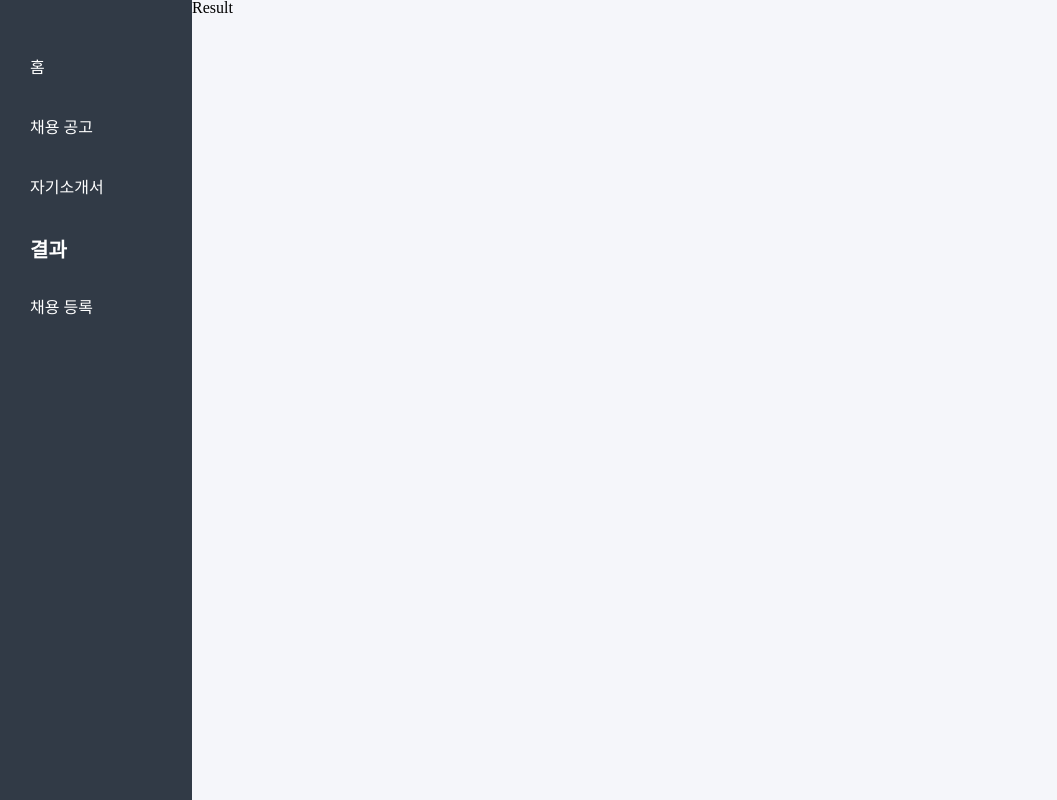
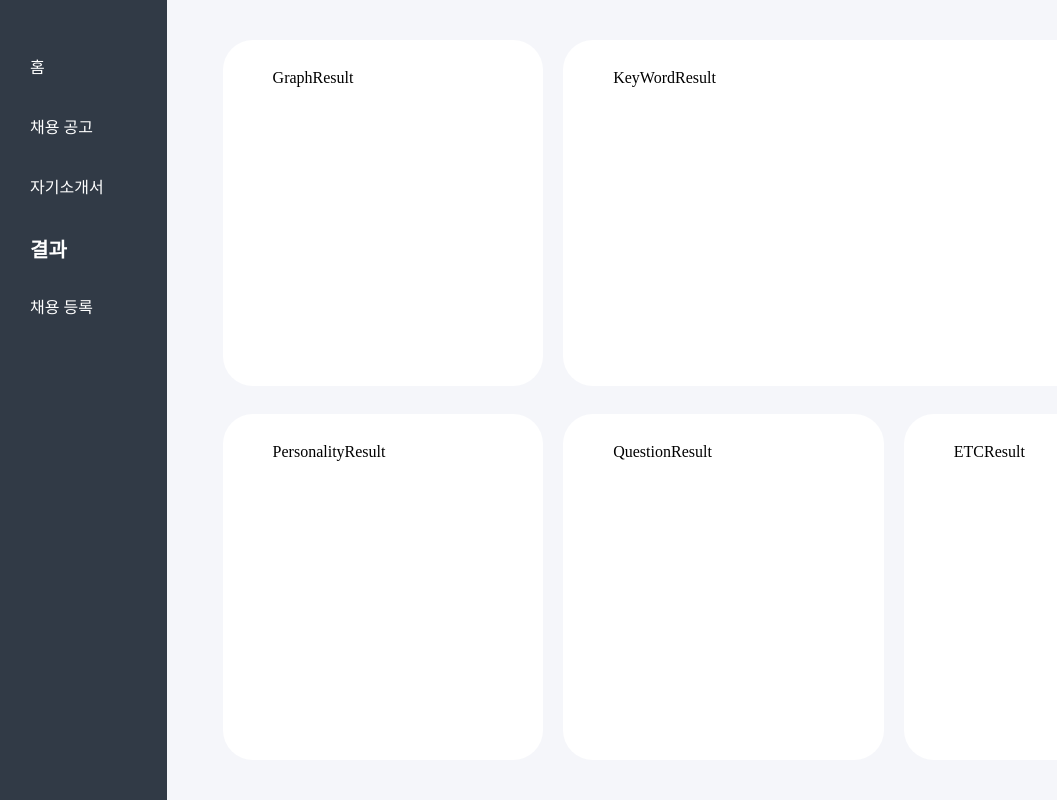
Before and after one commit to A-I-N-G/jarvise-client, a React (Create React App) app: page /result in a window 1280 px wide. Shown: the whole page, without its empty margins (0-1057 px from the left). Built offline with nearby package versions, Linux system fonts and the light colour scheme.

Commit message:
결과 창 틀 잡기

```diff
--- /dev/null
+++ b/src/components/ETCResult.tsx
@@ -0,0 +1,22 @@
+import styled from "styled-components";
+
+const ContentDiv = styled.div`
+  width: 32%;
+  height: 100%;
+  background-color: #fff;
+  border-radius: 30px;
+  padding: 30px 50px;
+  box-sizing: border-box;
+  overflow: scroll;
+  -ms-overflow-style: none; /* IE and Edge */
+  scrollbar-width: none; /* Firefox */
+  &::-webkit-scrollbar {
+    display: none; /* Chrome, Safari, Opera*/
+  }
+`;
+
+const ETCResult = () => {
+  return <ContentDiv>ETCResult</ContentDiv>;
+};
+
+export default ETCResult;
--- /dev/null
+++ b/src/components/GraphResult.tsx
@@ -0,0 +1,22 @@
+import styled from "styled-components";
+
+const ContentDiv = styled.div`
+  width: 32%;
+  height: 100%;
+  background-color: #fff;
+  border-radius: 30px;
+  padding: 30px 50px;
+  box-sizing: border-box;
+  overflow: scroll;
+  -ms-overflow-style: none; /* IE and Edge */
+  scrollbar-width: none; /* Firefox */
+  &::-webkit-scrollbar {
+    display: none; /* Chrome, Safari, Opera*/
+  }
+`;
+
+const GraphResult = () => {
+  return <ContentDiv>GraphResult</ContentDiv>;
+};
+
+export default GraphResult;
--- /dev/null
+++ b/src/components/KeyWordResult.tsx
@@ -0,0 +1,22 @@
+import styled from "styled-components";
+
+const ContentDiv = styled.div`
+  width: 66%;
+  height: 100%;
+  background-color: #fff;
+  border-radius: 30px;
+  padding: 30px 50px;
+  box-sizing: border-box;
+  overflow: scroll;
+  -ms-overflow-style: none; /* IE and Edge */
+  scrollbar-width: none; /* Firefox */
+  &::-webkit-scrollbar {
+    display: none; /* Chrome, Safari, Opera*/
+  }
+`;
+
+const KeyWordResult = () => {
+  return <ContentDiv>KeyWordResult</ContentDiv>;
+};
+
+export default KeyWordResult;
--- /dev/null
+++ b/src/components/PersonalityResult.tsx
@@ -0,0 +1,22 @@
+import styled from "styled-components";
+
+const ContentDiv = styled.div`
+  width: 32%;
+  height: 100%;
+  background-color: #fff;
+  border-radius: 30px;
+  padding: 30px 50px;
+  box-sizing: border-box;
+  overflow: scroll;
+  -ms-overflow-style: none; /* IE and Edge */
+  scrollbar-width: none; /* Firefox */
+  &::-webkit-scrollbar {
+    display: none; /* Chrome, Safari, Opera*/
+  }
+`;
+
+const PersonalityResult = () => {
+  return <ContentDiv>PersonalityResult</ContentDiv>;
+};
+
+export default PersonalityResult;
--- /dev/null
+++ b/src/components/QuestionResult.tsx
@@ -0,0 +1,22 @@
+import styled from "styled-components";
+
+const ContentDiv = styled.div`
+  width: 32%;
+  height: 100%;
+  background-color: #fff;
+  border-radius: 30px;
+  padding: 30px 50px;
+  box-sizing: border-box;
+  overflow: scroll;
+  -ms-overflow-style: none; /* IE and Edge */
+  scrollbar-width: none; /* Firefox */
+  &::-webkit-scrollbar {
+    display: none; /* Chrome, Safari, Opera*/
+  }
+`;
+
+const QuestionResult = () => {
+  return <ContentDiv>QuestionResult</ContentDiv>;
+};
+
+export default QuestionResult;
--- a/src/components/ResumeBox.tsx
+++ b/src/components/ResumeBox.tsx
@@ -1,4 +1,4 @@
-import { Dispatch, MouseEvent, SetStateAction } from "react";
+import { MouseEvent } from "react";
 import styled from "styled-components";
 import BigCard from "./BigCard";
 
--- a/src/pages/Result.tsx
+++ b/src/pages/Result.tsx
@@ -1,5 +1,53 @@
+import Wrapper from "../components/Wrapper";
+import styled from "styled-components";
+import GraphResult from "../components/GraphResult";
+import KeyWordResult from "../components/KeyWordResult";
+import PersonalityResult from "../components/PersonalityResult";
+import QuestionResult from "../components/QuestionResult";
+import ETCResult from "../components/ETCResult";
+
+const ContentBox = styled.div`
+  position: relative;
+  display: flex;
+  flex-direction: column;
+  justify-content: space-between;
+  flex-wrap: wrap;
+  width: 90%;
+  height: 90%;
+  top: 5%;
+  left: 5%;
+  overflow-y: scroll;
+  -ms-overflow-style: none; /* IE and Edge */
+  scrollbar-width: none; /* Firefox */
+  &::-webkit-scrollbar {
+    display: none; /* Chrome, Safari, Opera*/
+  }
+`;
+
+const ContentDiv = styled.div`
+  width: 100%;
+  height: 48%;
+  box-sizing: border-box;
+  display: flex;
+  justify-content: space-between;
+`;
+
 const Result = () => {
-  return <div>Result</div>;
+  return (
+    <Wrapper>
+      <ContentBox>
+        <ContentDiv>
+          <GraphResult />
+          <KeyWordResult />
+        </ContentDiv>
+        <ContentDiv>
+          <PersonalityResult />
+          <QuestionResult />
+          <ETCResult />
+        </ContentDiv>
+      </ContentBox>
+    </Wrapper>
+  );
 };
 
 export default Result;
```
